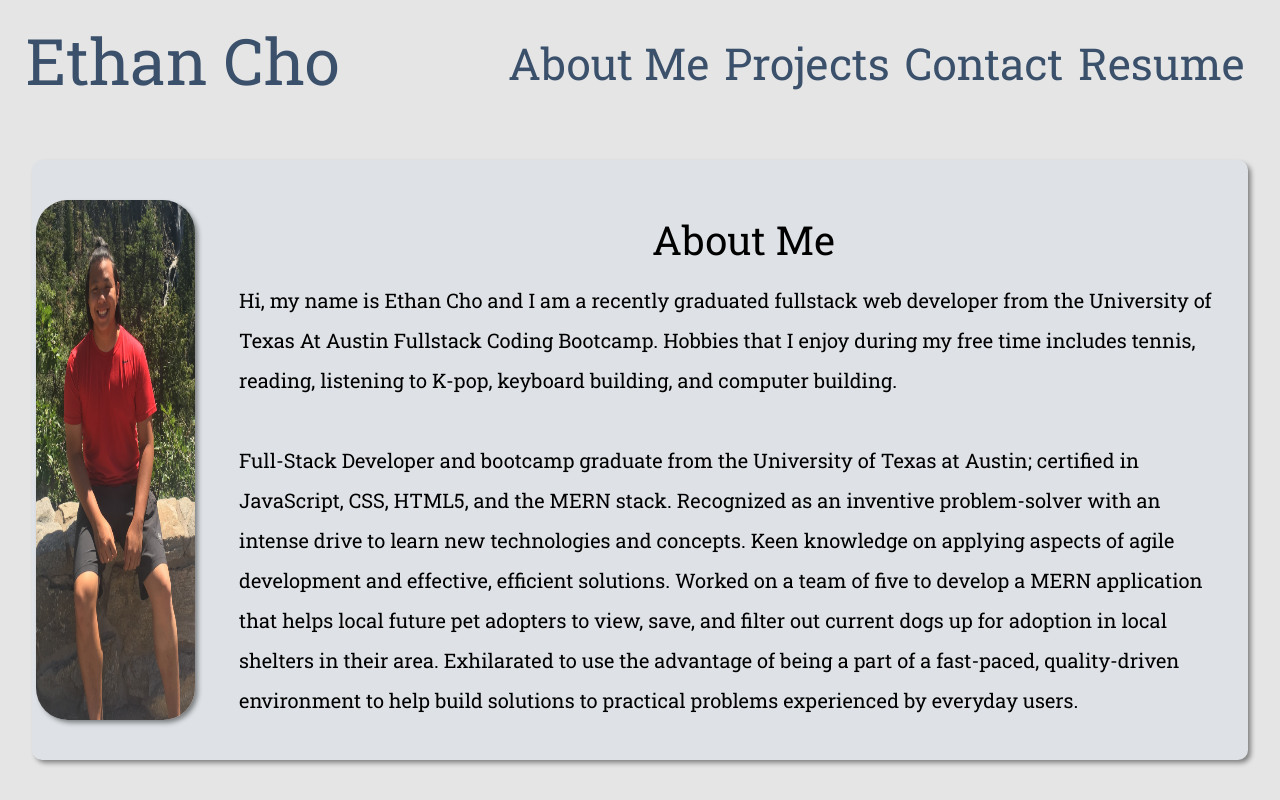
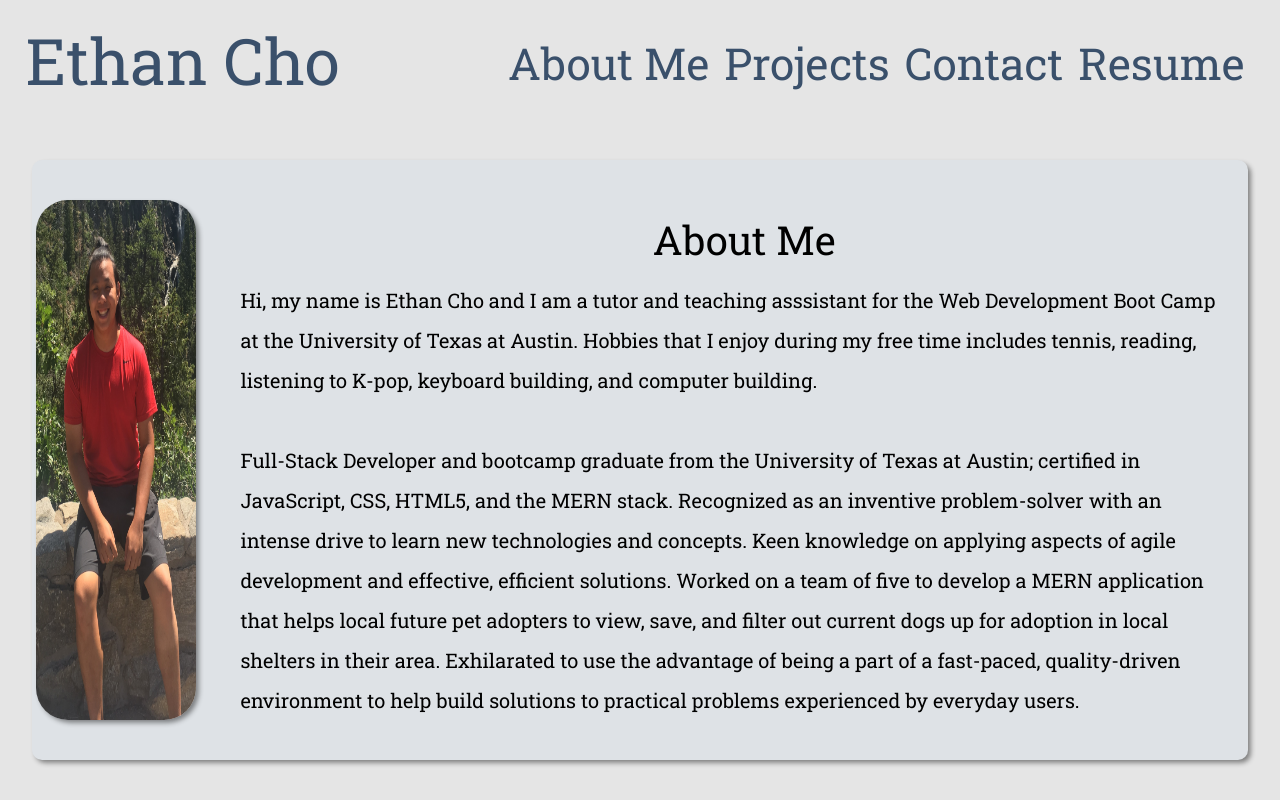
Before and after one commit to echo1826/React-Portfolio, a React (Create React App) app: page / in a window 1280 px wide. Shown: the top 800 px of the page. Built offline with nearby package versions, Linux system fonts and the light colour scheme.

Commit message:
update about me

```diff
--- a/src/components/pages/AboutMe.js
+++ b/src/components/pages/AboutMe.js
@@ -14,7 +14,7 @@ function AboutMe() {
                 {/* profile pic goes here */}
                 <article className="article">
                     <p>
-                        Hi, my name is Ethan Cho and I am a recently graduated fullstack web developer from the University of Texas At Austin Fullstack Coding Bootcamp. Hobbies that I enjoy during my free time includes tennis, reading, listening to K-pop, keyboard building, and computer building.
+                        Hi, my name is Ethan Cho and I am a tutor and teaching asssistant for the Web Development Boot Camp at the University of Texas at Austin. Hobbies that I enjoy during my free time includes tennis, reading, listening to K-pop, keyboard building, and computer building.
                     </p>
                     <br/>
                     <p>
```
